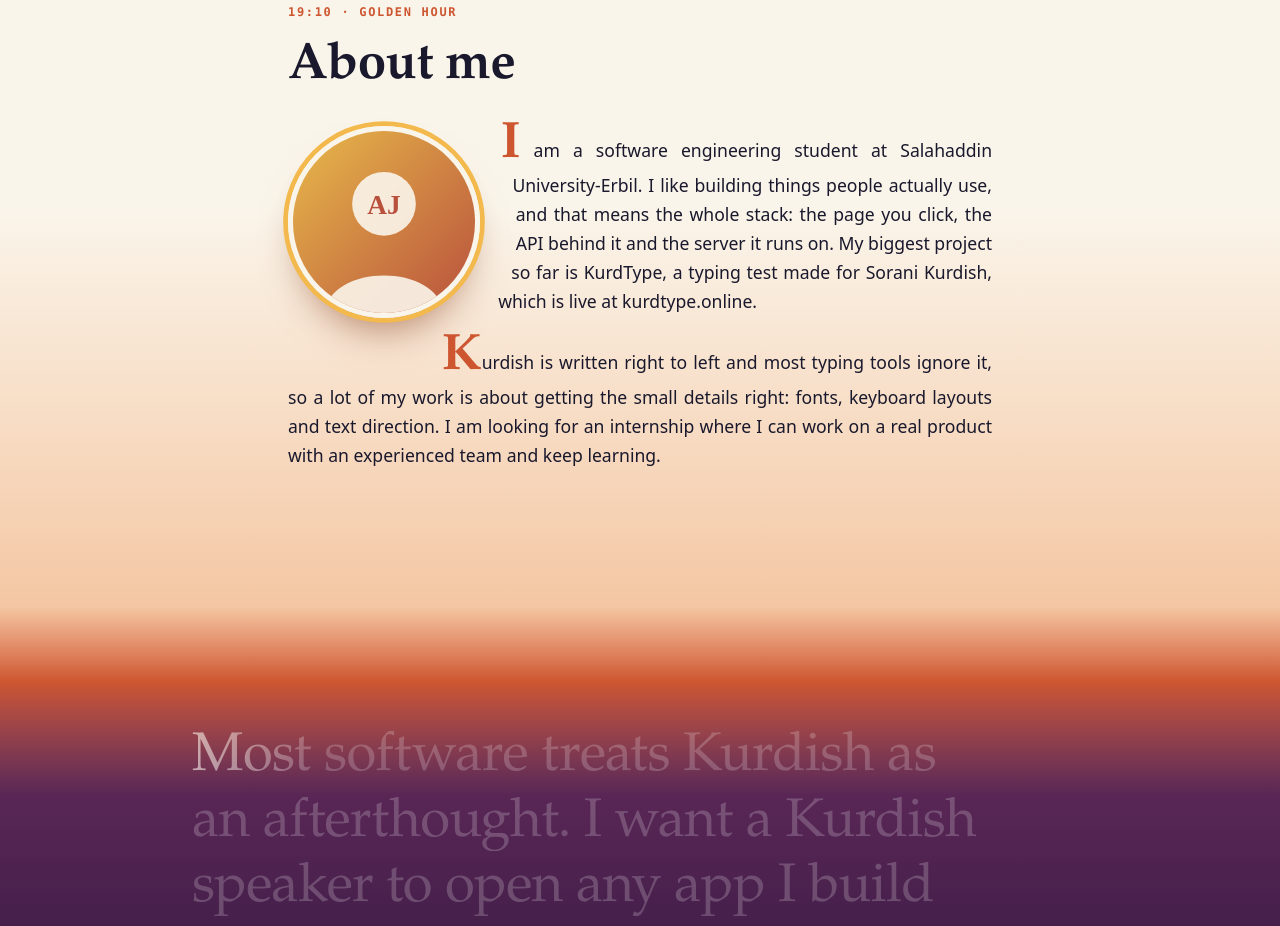
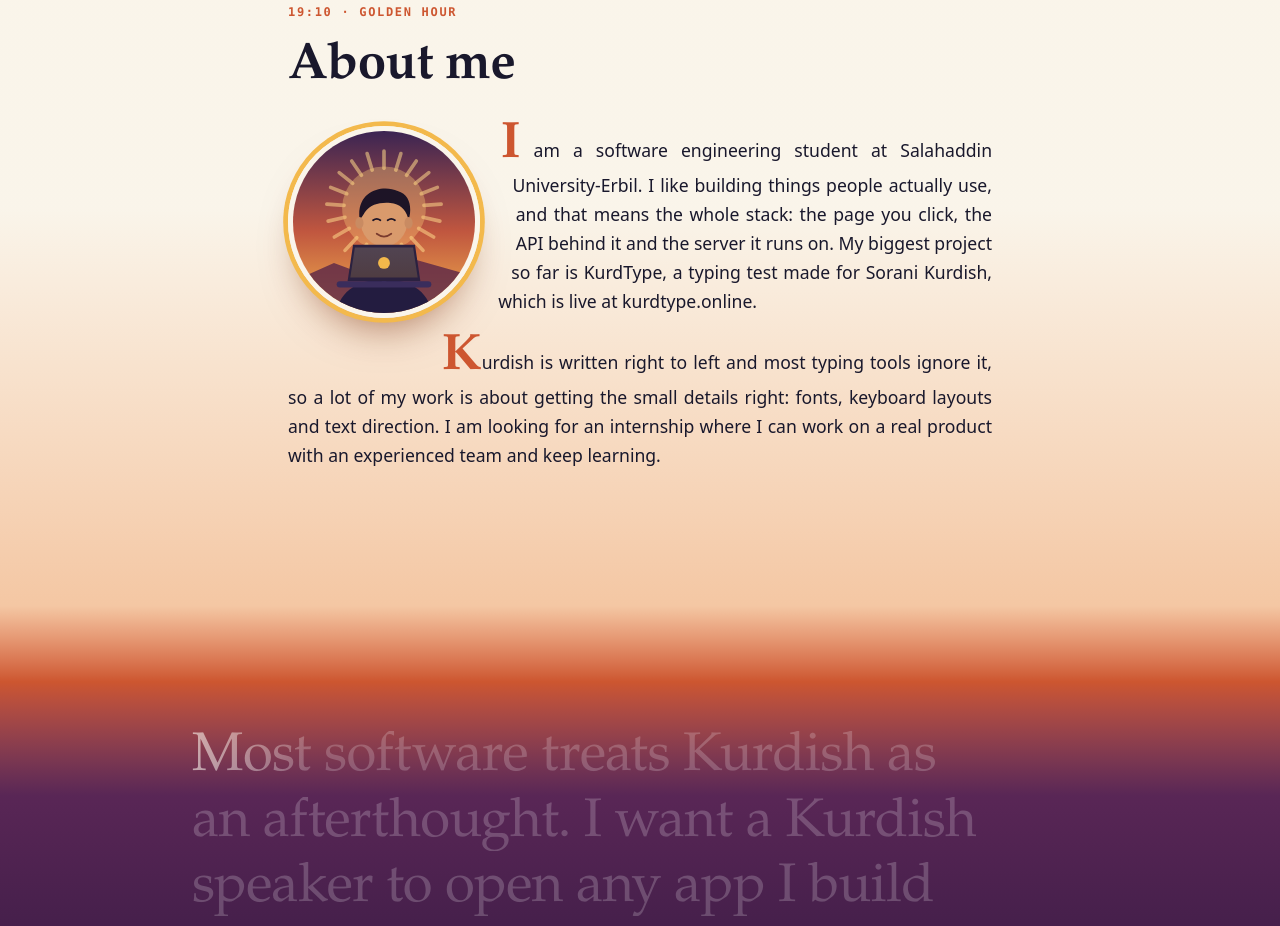
Before and after one commit to alwand-jalal/alwand-jalal.github.io, a plain HTML site: page index.html in a window 1280 px wide. Shown: the part 1055-1981 px from the top of the page. Drawn offline with Linux system fonts and the light colour scheme.

Commit message:
Use an illustrated avatar in the About section
Co-Authored-By: Claude Opus 5.5 <noreply@anthropic.com>

```diff
--- a/index.html
+++ b/index.html
@@ -66,7 +66,7 @@
       <div class="about-inner">
         <p class="kicker">19:10 · Golden hour</p>
         <h2>About me</h2>
-        <img class="about-photo" src="images/photo.svg" alt="Portrait of Alwand Jalal" width="400" height="400">
+        <img class="about-photo" src="images/avatar.svg" alt="Illustrated avatar of Alwand Jalal working on a laptop at sunset" width="400" height="400">
         <p>I am a software engineering student at Salahaddin University-Erbil. I like building things people actually use, and that means the whole stack: the page you click, the API behind it and the server it runs on. My biggest project so far is KurdType, a typing test made for Sorani Kurdish, which is live at kurdtype.online.</p>
         <p>Kurdish is written right to left and most typing tools ignore it, so a lot of my work is about getting the small details right: fonts, keyboard layouts and text direction. I am looking for an internship where I can work on a real product with an experienced team and keep learning.</p>
       </div>
```
Also changed, not shown: images/avatar.svg (added), images/photo.svg (deleted).
